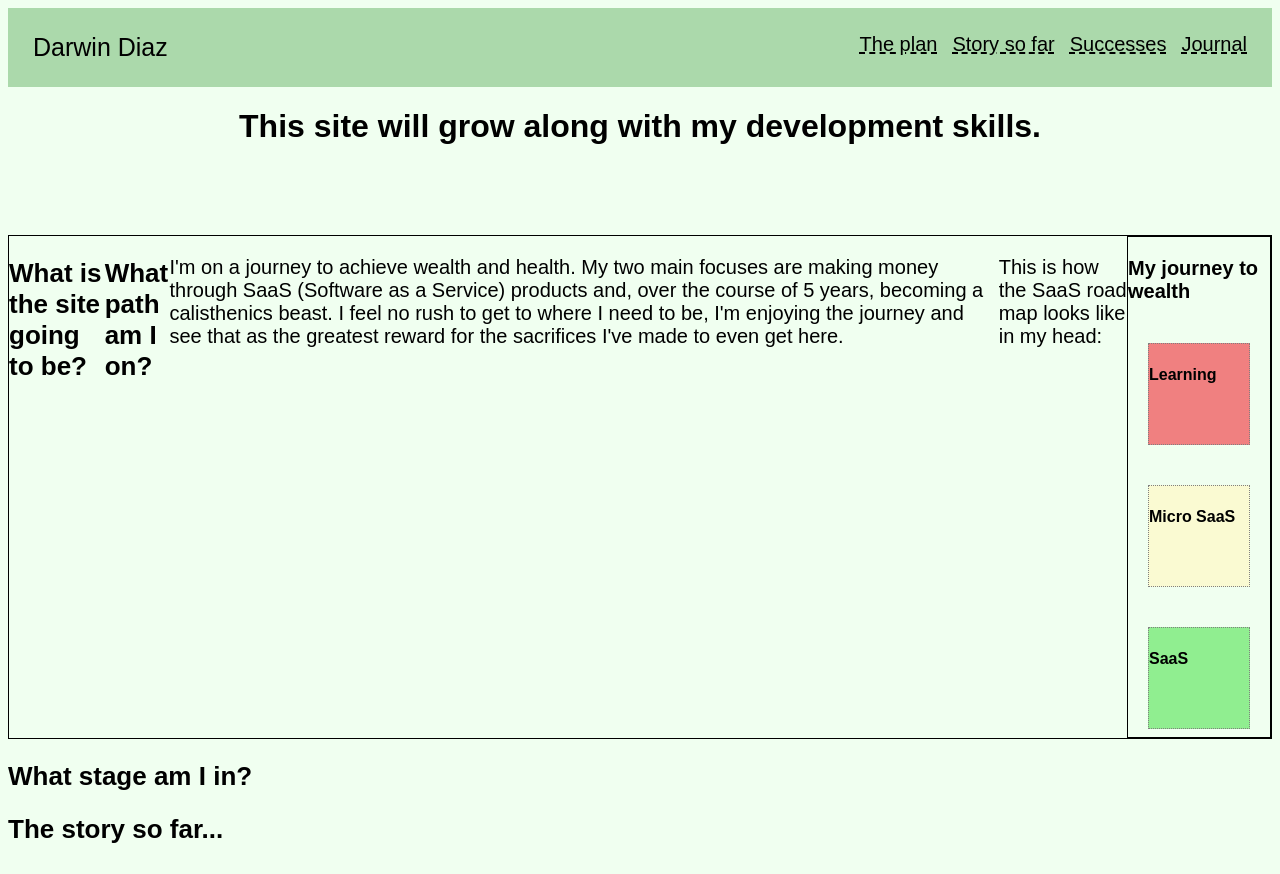
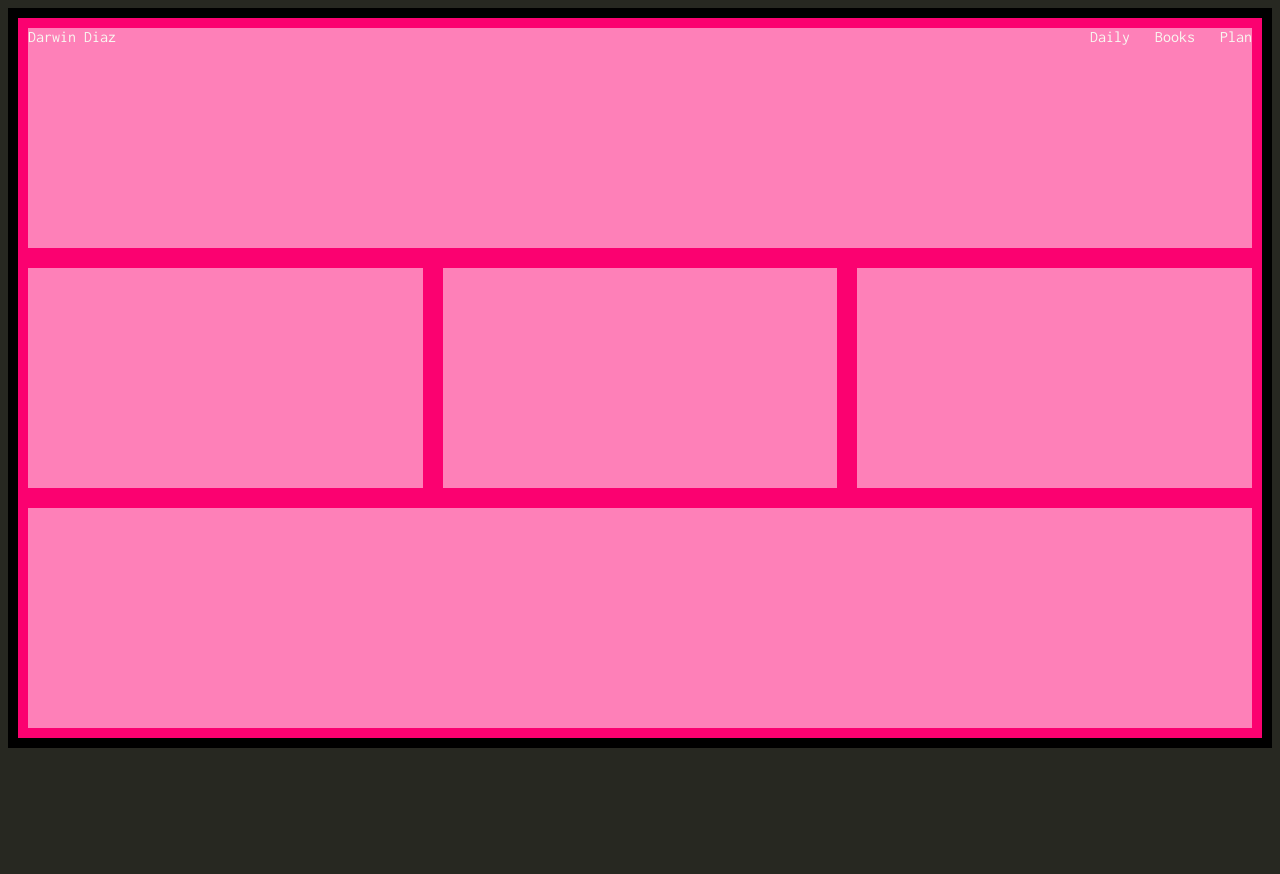
Before and after one commit to darwin-dev-diaz/personal-site, a plain HTML site: page index.html in a window 1280 px wide. After the commit the page ends 800 px from the top, so only its background shows below. Drawn offline with Linux system fonts and the light colour scheme.

Commit message:
Layout sections with CSS grid

```diff
--- a/index.html
+++ b/index.html
@@ -4,44 +4,25 @@
     <meta charset="UTF-8" />
     <meta name="viewport" content="width=device-width, initial-scale=1.0" />
     <link rel="stylesheet" href="style.css" />
+    <link
+      href="https://fonts.googleapis.com/css?family=Inconsolata"
+      rel="stylesheet"
+    />
     <title>Home X Darwin Diaz</title>
   </head>
   <body>
-    <header>
-      <span class="header-logo"> Darwin Diaz </span>
-
-      <a class="plan" href="pages/plan.html">The plan</a>
-      <a class="story" href="">Story so far</a>
-      <a class="successes" href="">Successes</a>
-      <a class="journal" href="">Journal</a>
-    </header>
-    <h1>This site will grow along with my development skills.</h1>
-
-    <div class="content">
-      <h2>What is the site going to be?</h2>
-      <h2>What path am I on?</h2>
-      <p>
-        I'm on a journey to achieve wealth and health. My two main focuses are
-        making money through SaaS (Software as a Service) products and, over the
-        course of 5 years, becoming a calisthenics beast. I feel no rush to get
-        to where I need to be, I'm enjoying the journey and see that as the
-        greatest reward for the sacrifices I've made to even get here.
-      </p>
-      <p>This is how the SaaS road map looks like in my head:</p>
-      <div class="journey">
-        <h3>My journey to wealth</h3>
-        <div class="learning">
-          <h4>Learning</h4>
-        </div>
-        <div class="micro-saas">
-          <h4>Micro SaaS</h4>
-        </div>
-        <div class="saas">
-          <h4>SaaS</h4>
-        </div>
+    <div class="header">
+      <a class="logo">Darwin Diaz</a>
+      <div class="links">
+        <span class="daily-link">Daily</span>
+        <span class="books-link">Books</span>
+        <span class="plan-link">Plan</span>
       </div>
     </div>
-    <h2>What stage am I in?</h2>
-    <h2>The story so far...</h2>
+
+    <div class="side-left"></div>
+    <div class="main-content"></div>
+    <div class="side-right"></div>
+    <div class="footer"></div>
   </body>
 </html>
--- a/style.css
+++ b/style.css
@@ -1,129 +1,60 @@
-body{
-    background-color: honeydew;
-    align-content: center;
-    font-family: "Source Sans Pro", sans-serif;
+:root{
+    --mon-black: #272821;
+    --mon-red: #FB0170;
+    --mon-purple: #AD79F5;
+    --mon-blue: #13DCF2;
+    --mon-green: #94E400;
+    --mon-orange: #E78403;
+    --mon-yellow: #DED15E;
+    --mon-grey: #49483D;
+    --mon-white: #F8F8F1;
 }
 
-header {
+body{
+    background-color: var(--mon-black);
+    border: 10px solid black;
+    color: var(--mon-white);
+    font-family: 'Inconsolata';
+
+    display: grid;
+    grid-template-columns: repeat(3, 1fr);
+    grid-template-rows: repeat(3, 1fr);
+    grid-template-areas:
+        'header header header'
+        'side-left main side-right'
+        'footer footer footer'
+    ;
+
+    height: 90vh;
+}
+
+.header,
+.side-left,
+.side-right,
+.main-content,
+.footer{
+    background-color: #fe80b8;
+    border: 10px solid var(--mon-red);
+}
+.header{
+    grid-area: header;
     display: flex;
     justify-content: space-between;
-    gap: 15px;
-    padding: 25px;
-    background-color: #ABD9AB;
+}
+.side-left{
+    grid-area: side-left;
+}
+.main-content{
+    grid-area: main;
+}
+.side-left{
+    grid-area: side-right;
+}
+.footer{
+    grid-area: footer;
 }
 
-.header-logo{
-    margin-right: auto;
-    font-size: 25px;
-}
-.plan,
-.story,
-.successes,
-.journal{
-    color: black;
-    font-size: 20px;
-    text-decoration: underline dashed black;
-}
-.content{
-    display: flex;
-    align-items: flex-start;
-    border: 1px black solid;
-}
-.right-bar,
-.left-bar,
-.main-content{
-    flex: 1 1 auto;
-}
-.right-bar,
-.left-bar{
-    flex: 1 1 500px;
-    align-self: stretch;
-    background-color: lightcyan;
-}
-
-.main-content{
-    padding: 75px;
-    width: 50%;
-    background-color: lightslategray;
-    display: flex;
-    flex-direction: column;
-    align-items: flex-start;
-    font-size: 20px;
-}
-
-.main-content .entry-para{
-}
-
-h1{
-    margin-bottom: 90px;
-    text-align: center;
-}
-h2{
-    font-size: 26px;
-}
-h3{
-    font-size: 20px;
-}
-
-p {
-    font-size: 20px;
-}
-.journey{
-    border: black solid 1px;
-    width: 500px;
-    height: 500px;
-}
-
-.learning,
-.micro-saas,
-.saas{
-    display: inline-block;
-    border: grey dotted 1px;
-    width: 100px;
-    height: 100px;
-    margin: 20px;
-}
-
-.learning{
-    background-color: lightcoral;
-}
-.micro-saas{
-    background-color: lightgoldenrodyellow;
-}
-.saas{
-    background-color: lightgreen;
-}
-
-.essay-title {
-    font-size: 100px;
-    letter-spacing: -6px;
-}
-
-.journey-box {
-    align-self: center;
-    width: 75%;
-}
-
-.journey-title {
-    text-align: center;
-}
-
-.journey-step-container{
+.links{
     display: flex;
     gap: 25px;
 }
-.journey-step{
-    border: black solid 1px;
-    height: 100px;
-    flex: 1 1 100px;
-}
-
-.journey-step.one{
-    background-color: lightcoral;
-}
-.journey-step.two{
-    background-color: lightgoldenrodyellow;
-}
-.journey-step.three{
-    background-color: lightgreen;
-}
```
Also changed, not shown: pages/plan.html (deleted, +0 -132 lines).
